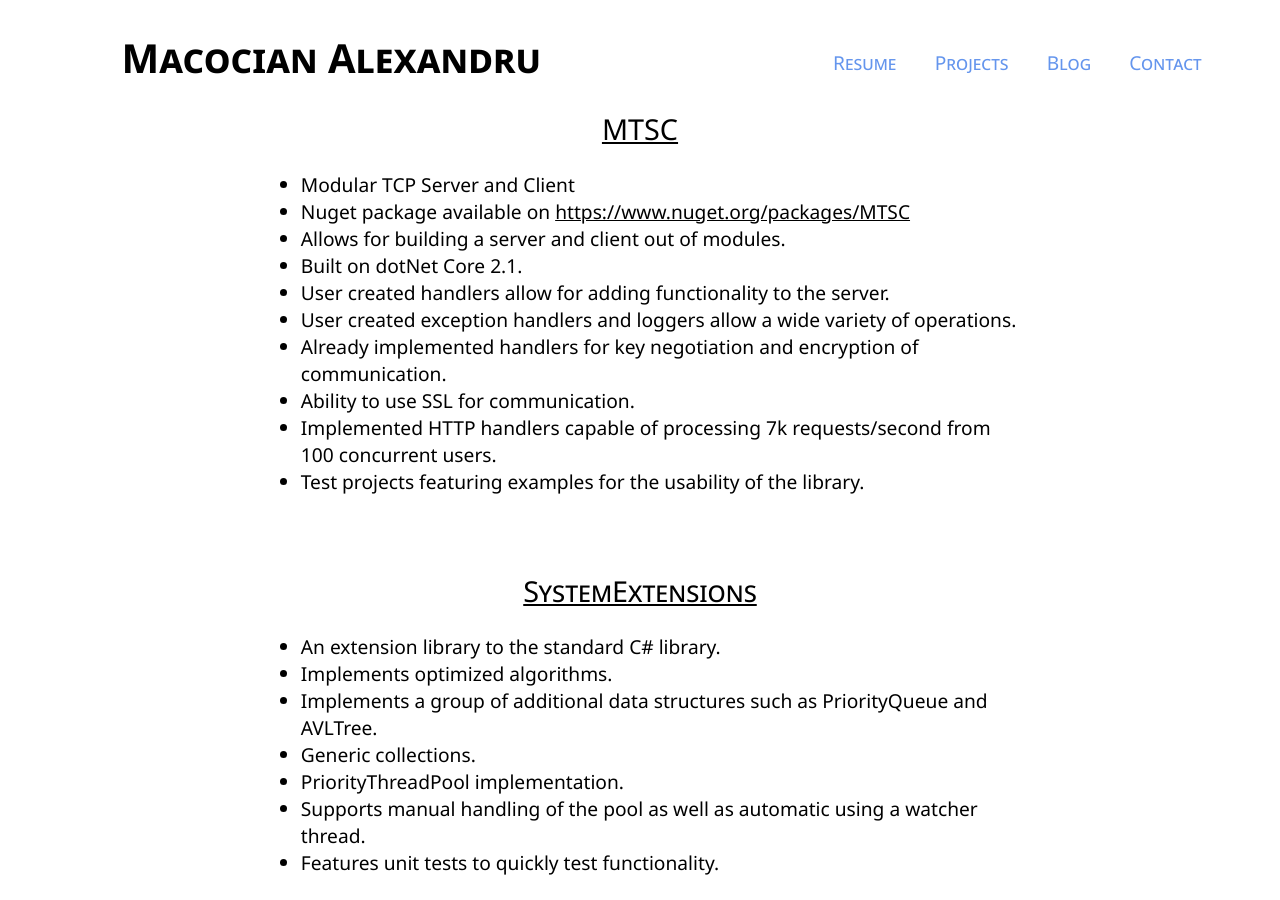
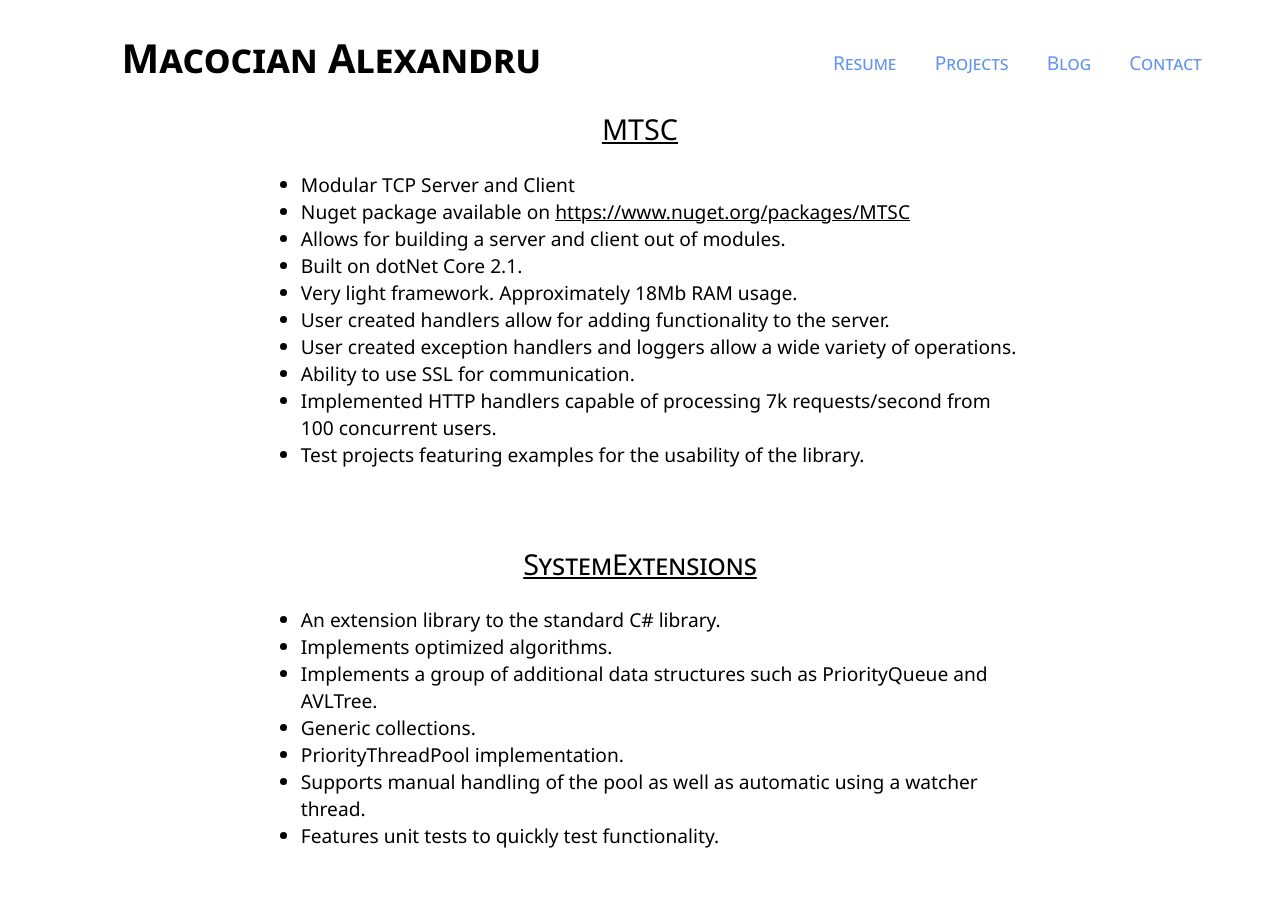
Before and after one commit to AlexMacocian/alexmacocian.github.io, a Jekyll site: the page built from projects/index.html, in a window 1280 px wide and 900 px high. Built offline with Jekyll 4.4.1, drawn with Linux system fonts in a browser that asks for light colours.

Commit message:
Update index.html

```diff
--- a/projects/index.html
+++ b/projects/index.html
@@ -9,9 +9,9 @@ title: Alexandru Macocian, Computer Engineer
 	<li>Nuget package available on <a href="https://www.nuget.org/packages/MTSC">https://www.nuget.org/packages/MTSC</a></li>
     	<li>Allows for building a server and client out of modules.</li>
 	<li>Built on dotNet Core 2.1.</li>
+	<li>Very light framework. Approximately 18Mb RAM usage.</li>
 	<li>User created handlers allow for adding functionality to the server.</li>
 	<li>User created exception handlers and loggers allow a wide variety of operations.</li>
-	<li>Already implemented handlers for key negotiation and encryption of communication.</li>
 	<li>Ability to use SSL for communication.</li>
 	<li>Implemented HTTP handlers capable of processing 7k requests/second from 100 concurrent users.</li>
     	<li>Test projects featuring examples for the usability of the library.</li>
```
